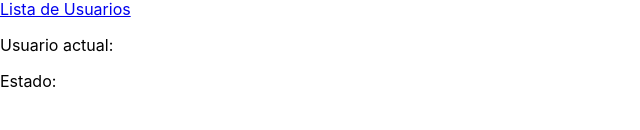
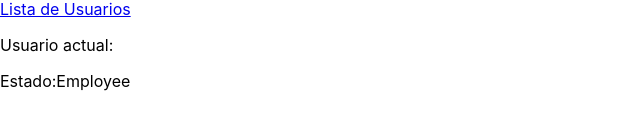
Before and after one commit to nando-dotjs/PF_Altion, a React (Create React App) app in the folder client/: page /dash in a window 1280 px wide. Shown: the part 246-376 px from the top of the page, without its empty margins (0-640 px from the left). Built offline with nearby package versions, Linux system fonts and the light colour scheme; no server answers.

Commit message:
Ver usuario y estado una vez logueado

```diff
--- a/client/package.json
+++ b/client/package.json
@@ -10,6 +10,7 @@
     "@testing-library/jest-dom": "^5.16.5",
     "@testing-library/react": "^13.4.0",
     "@testing-library/user-event": "^13.5.0",
+    "jwt-decode": "^3.1.2",
     "react": "^18.2.0",
     "react-dom": "^18.2.0",
     "react-redux": "^8.0.4",
--- a/client/src/components/DashFooter.js
+++ b/client/src/components/DashFooter.js
@@ -2,8 +2,11 @@
 import {FontAwesomeIcon} from '@fortawesome/react-fontawesome'
 import {faHouse} from '@fortawesome/free-solid-svg-icons'
 import {useNavigate, useLocation} from 'react-router-dom'
+import useAuth from '../hooks/useAuth'
 
 const DashFooter = () => {
+
+    const { username, status } = useAuth()
 
     const navigate = useNavigate()
     const {pathname} = useLocation()
@@ -26,8 +29,8 @@
     const content = (
         <footer className="dashFooter">
             {goHomeButton}
-            <p>Usuario actual:</p>
-            <p>Estado:</p>
+            <p>Usuario actual: {username}</p>
+            <p>Estado:{status}</p>
         </footer>
     )
     return content
--- /dev/null
+++ b/client/src/hooks/useAuth.js
@@ -0,0 +1,26 @@
+import { useSelector } from 'react-redux'
+import { selectCurrentToken } from "../features/auth/authSlice"
+import jwtDecode from 'jwt-decode'
+
+const useAuth = () => {
+    const token = useSelector(selectCurrentToken)
+    let isManager = false
+    let isAdmin = false
+    let status = "Employee"
+
+    if (token) {
+        const decoded = jwtDecode(token)
+        const { username, roles } = decoded.UserInfo
+
+        isManager = roles.includes('Manager')
+        isAdmin = roles.includes('Admin')
+
+        if (isManager) status = "Manager"
+        if (isAdmin) status = "Admin"
+
+        return { username, roles, status, isManager, isAdmin }
+    }
+
+    return { username: '', roles: [], isManager, isAdmin, status }
+}
+export default useAuth
```
Also changed, not shown: 2 other files (tests, documents, lock files or other folders).
